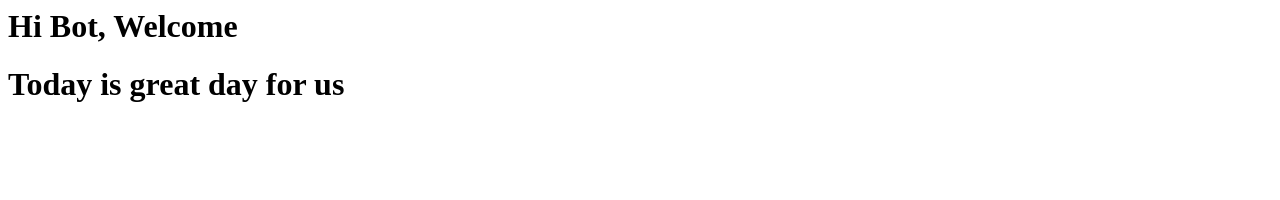
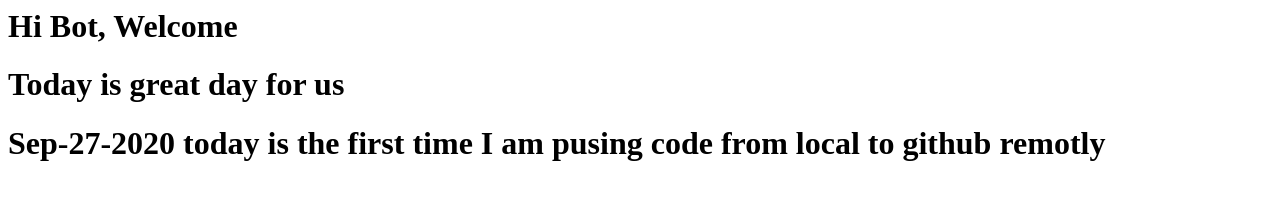
Before and after one commit to manpanwa/git-demo, a plain HTML site: page web/index.html in a window 1280 px wide. Drawn offline with Linux system fonts and the light colour scheme.

Commit message:
Updating index file

```diff
--- a/web/index.html
+++ b/web/index.html
@@ -3,5 +3,7 @@
 <H1> Hi Bot, Welcome </H1>
 <H1> Today is great day for us </H1>
 
+<H1> Sep-27-2020 today is the first time I am pusing code from local to github remotly </H1>
+
 </BODY>
 </HTML>
```
